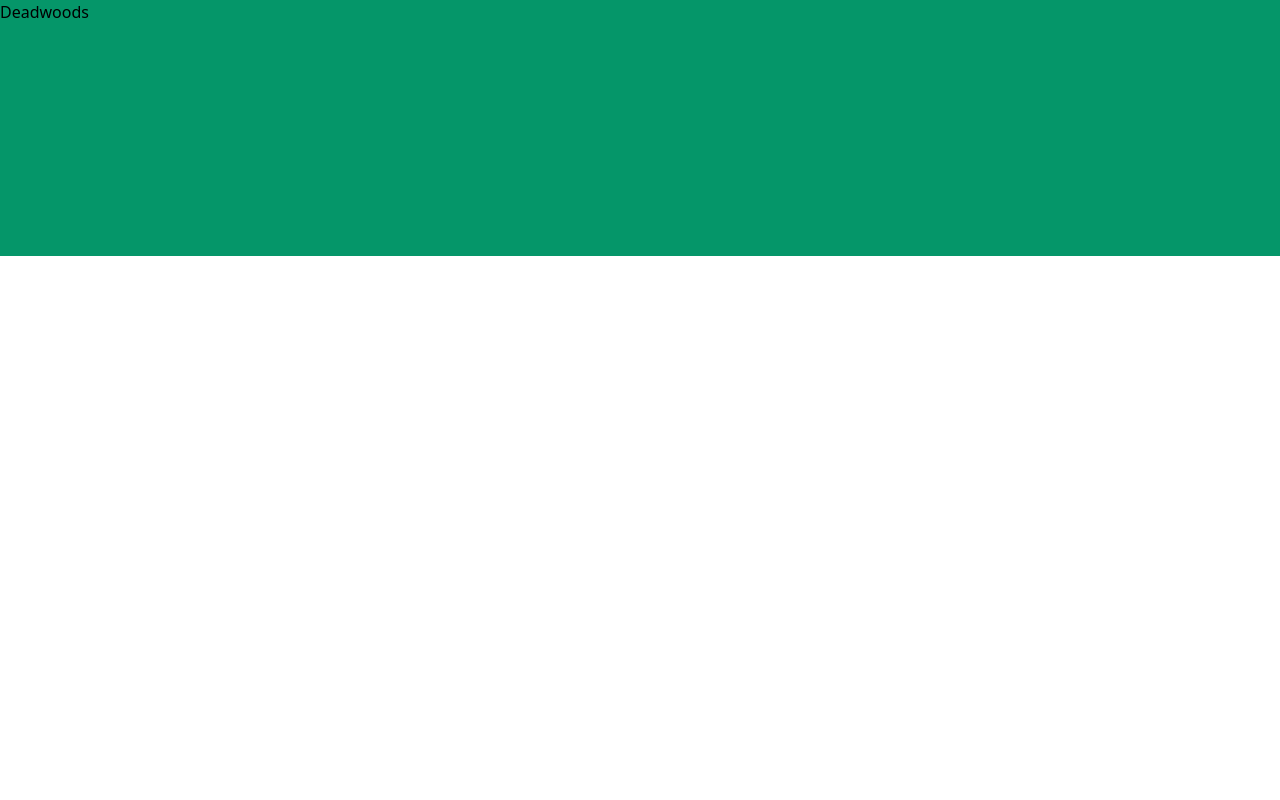
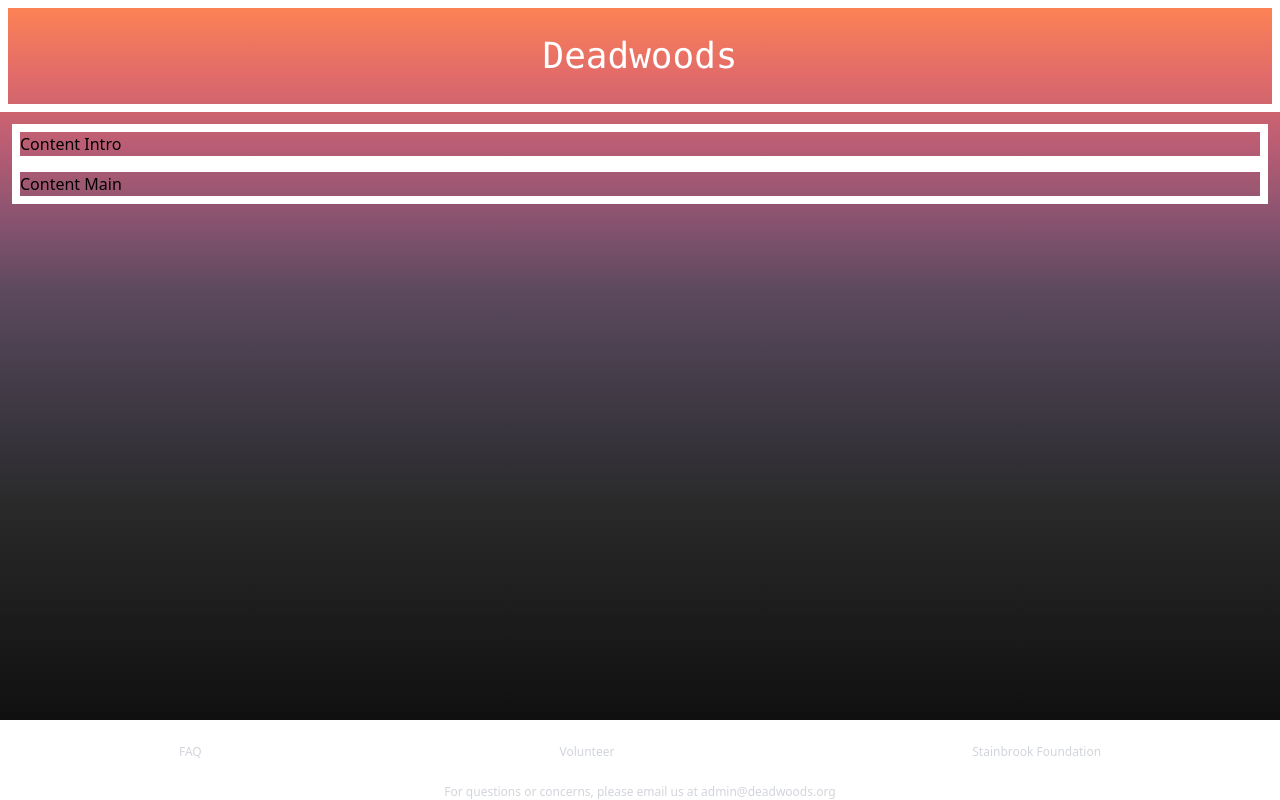
Before and after one commit to gggriffin/react-tailwind-boilerplate, a React (Create React App) app: page / in a window 1280 px wide. Built offline with nearby package versions, Linux system fonts and the light colour scheme.

Commit message:
feat: created wireframe

```diff
--- a/public/index.html
+++ b/public/index.html
@@ -24,7 +24,7 @@
       work correctly both with client-side routing and a non-root public URL.
       Learn how to configure a non-root public URL by running `npm run build`.
     -->
-    <title>React App</title>
+    <title>Deadwoods</title>
   </head>
   <body>
     <noscript>You need to enable JavaScript to run this app.</noscript>
--- a/src/App.js
+++ b/src/App.js
@@ -1,9 +1,20 @@
 import React from "react";
 import { FullWidthContainer } from "./components/FullWidthContainer/FullWidthContainer";
 import "./index.css";
+import { Content } from "./components/Content/Content";
+import { Header } from "./components/Header/Header";
+import { NavBar } from "./components/NavBar/NavBar";
+import { Footer } from "./components/Footer/Footer";
 
 function App() {
-  return <FullWidthContainer>Deadwoods</FullWidthContainer>;
+  return (
+    <FullWidthContainer>
+      <Header />
+      <Content />
+      <NavBar />
+      <Footer />
+    </FullWidthContainer>
+  );
 }
 
 export default App;
--- /dev/null
+++ b/src/components/Content/Content.jsx
@@ -0,0 +1,11 @@
+import { ContentIntro } from "./ContentIntro";
+import { ContentMain } from "./ContentMain";
+
+export const Content = () => {
+  return (
+    <div className="flex-grow p-3">
+      <ContentIntro />
+      <ContentMain />
+    </div>
+  );
+};
--- /dev/null
+++ b/src/components/Content/ContentIntro.jsx
@@ -0,0 +1,3 @@
+export const ContentIntro = () => {
+  return <div className="border-white border-8">Content Intro</div>;
+};
--- /dev/null
+++ b/src/components/Content/ContentMain.jsx
@@ -0,0 +1,3 @@
+export const ContentMain = () => {
+  return <div className="border-white border-8">Content Main</div>;
+};
--- /dev/null
+++ b/src/components/Footer/Footer.jsx
@@ -0,0 +1,5 @@
+export const Footer = () => {
+    return (
+        <div className="text-xs w-100 mb-0 text-center bg-white text-gray-300">For questions or concerns, please email us at admin@deadwoods.org</div>
+    )
+}
--- a/src/components/FullWidthContainer/FullWidthContainer.jsx
+++ b/src/components/FullWidthContainer/FullWidthContainer.jsx
@@ -1,5 +1,17 @@
+import React from "react";
+
 export const FullWidthContainer = (props) => {
   const { children } = props;
 
-  return <div class="h-64 w-100 bg-green-600">{children}</div>;
+  return (
+    <div
+      style={{
+        background:
+          "linear-gradient(to top, #000000, #0f0f0f, #181818, #202020, #292929, #37343c, #483f4d, #5d495e, #895370, #b95d74, #e36c69, #ff8552)",
+      }}
+      className="flex flex-col container w-100 h-screen"
+    >
+      {children}
+    </div>
+  );
 };
--- /dev/null
+++ b/src/components/Header/Header.jsx
@@ -0,0 +1,7 @@
+export const Header = () => {
+  return (
+    <div className="h-28 flex items-center justify-center font-mono text-4xl text-white text-center border-8 border-white">
+      <h1>Deadwoods</h1>
+    </div>
+  );
+};
--- /dev/null
+++ b/src/components/NavBar/NavBar.jsx
@@ -0,0 +1,13 @@
+import { NavButton } from "../NavButton/NavButton";
+
+export const NavBar = () => {
+  return (
+    <div className="w-100 bg-white">
+      <div className="flex w-100 h-16 items-center justify-around text-gray-300">
+        <NavButton title="FAQ" />
+        <NavButton title="Volunteer" />
+        <NavButton title="Stainbrook Foundation" />
+      </div>
+    </div>
+  );
+};
--- /dev/null
+++ b/src/components/NavButton/NavButton.jsx
@@ -0,0 +1,8 @@
+export const NavButton = (props) => {
+  const { title } = props;
+  return (
+    <button className="rounded text-xs py-3 px-5  hover:bg-gray-800 hover:text-white min-w-min">
+      {title}
+    </button>
+  );
+};
--- a/tailwind.config.js
+++ b/tailwind.config.js
@@ -2,7 +2,9 @@ module.exports = {
   purge: ["./src/**/*.{js,jsx,ts,tsx}", "./public/index.html"],
   darkMode: false, // or 'media' or 'class'
   theme: {
-    extend: {},
+    container: {
+      center: true,
+    },
   },
   variants: {
     extend: {},
```
Also changed, not shown: src/components/FullWidthContainer/FullWidthContainer.styles.js (deleted).
